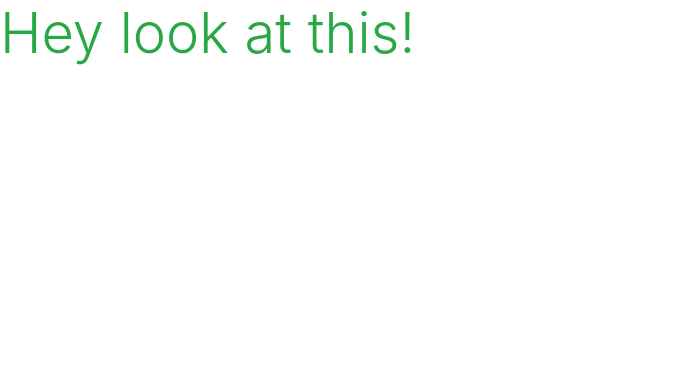
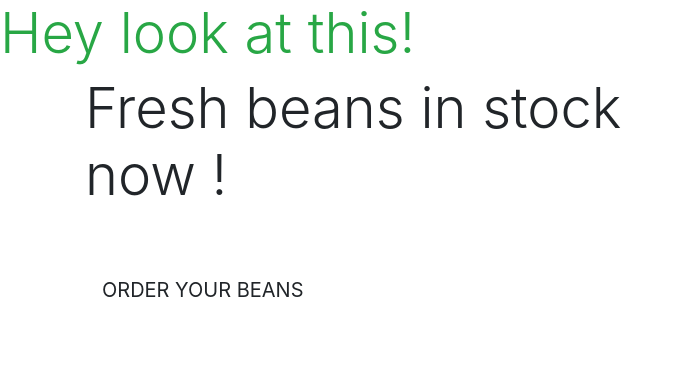
Before and after one commit to Code-Institute-Submissions/2bean_or_not_2bean, a Django app: page / in a window 1280 px wide. Shown: the top 369 px of the page, without its empty margins (0-678 px from the left). Run offline with Django 4.2, Linux system fonts and the light colour scheme; parts of the project's set-up code (start-up, migrations or seed data) failed here and were passed over.

Commit message:
added homepage content

```diff
--- a/home/templates/home/index.html
+++ b/home/templates/home/index.html
@@ -1,6 +1,28 @@
 {% extends "base.html" %}
 {% load static %}
 
+{% block page_header %}
+    <div class="container header-container">
+        <div class="row">
+            <div class="col"></div>
+        </div>
+    </div>
+{% endblock %}
+
 {% block content %}
 <h1 class="display-4 text-success">Hey look at this!</h1>
+<div class="container h-100">
+    <div class="row h-100">
+        <div class="col-7 col-md-6 my-auto">
+            <h1 class="display-4 logo-font text-black">
+                Fresh beans in stock now !
+            </h1>
+            <div class="my-5">
+                <h4>
+                    <a href="" class="shop-now-button btn btn-lg rounded-0 text-uppercase py-3">Order your beans</a>
+                </h4>
+            </div>
+        </div>
+    </div>
+</div>
 {% endblock %}
--- a/to_bean/settings.py
+++ b/to_bean/settings.py
@@ -110,6 +110,7 @@
     }
 }
 
+
 # Password validation
 # https://docs.djangoproject.com/en/4.0/ref/settings/#auth-password-validators
 
```
